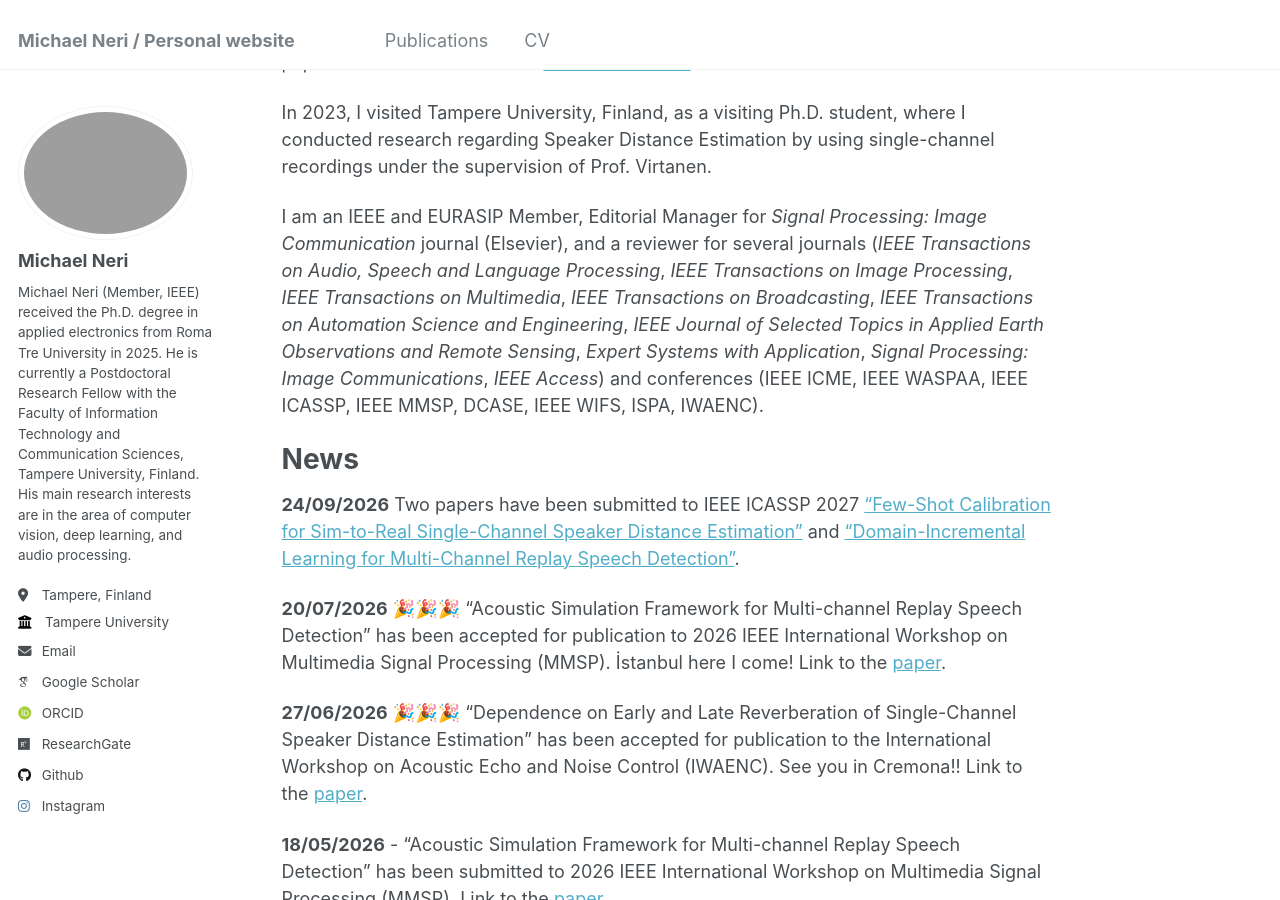
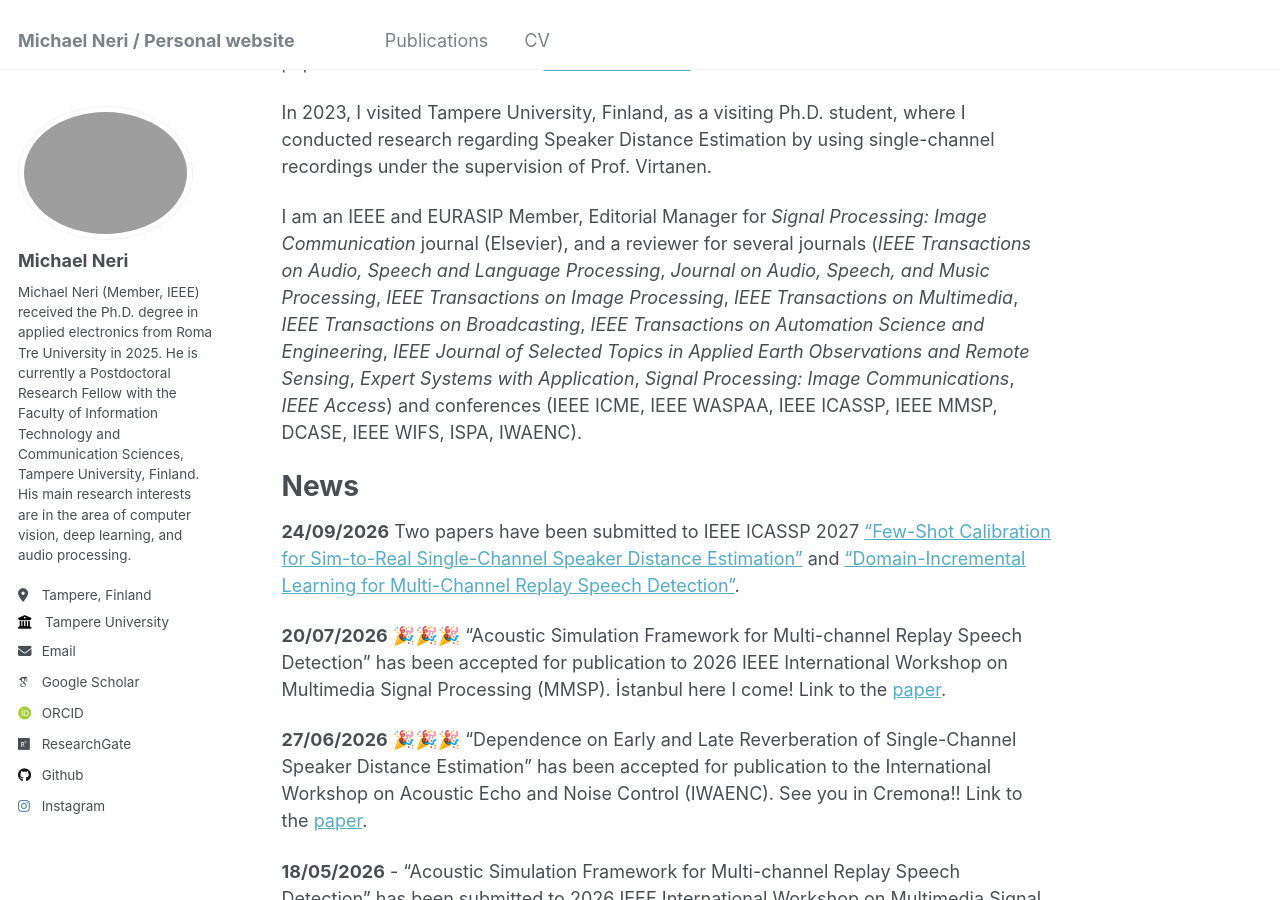
Before and after one commit to michaelneri/michaelneri.github.io, a Jekyll site: the page built from _pages/about.md, in a window 1280 px wide and 900 px high, scrolled down 571 px. Built offline with Jekyll 4.4.1, drawn with Linux system fonts in a browser that asks for light colours; some web fonts are replaced.

```diff
--- a/_pages/about.md
+++ b/_pages/about.md
@@ -17,7 +17,7 @@ I graduated in 2019 with a Laurea (B.Sc.) in Information Engineering (with a the
 
 In 2023, I visited Tampere University, Finland, as a visiting Ph.D. student, where I conducted research regarding Speaker Distance Estimation by using single-channel recordings under the supervision of Prof. Virtanen.
 
-I am an IEEE and EURASIP Member, Editorial Manager for _Signal Processing: Image Communication_ journal (Elsevier), and a reviewer for several journals (_IEEE Transactions on Audio, Speech and Language Processing_, _IEEE Transactions on Image Processing_, _IEEE Transactions on Multimedia_, _IEEE Transactions on Broadcasting_, _IEEE Transactions on Automation Science and Engineering_, _IEEE Journal of Selected Topics in Applied Earth Observations and Remote Sensing_, _Expert Systems with Application_, _Signal Processing: Image Communications_, _IEEE Access_) and conferences (IEEE ICME, IEEE WASPAA, IEEE ICASSP, IEEE MMSP, DCASE, IEEE WIFS, ISPA, IWAENC).
+I am an IEEE and EURASIP Member, Editorial Manager for _Signal Processing: Image Communication_ journal (Elsevier), and a reviewer for several journals (_IEEE Transactions on Audio, Speech and Language Processing_, _Journal on Audio, Speech, and Music Processing_,  _IEEE Transactions on Image Processing_, _IEEE Transactions on Multimedia_, _IEEE Transactions on Broadcasting_, _IEEE Transactions on Automation Science and Engineering_, _IEEE Journal of Selected Topics in Applied Earth Observations and Remote Sensing_, _Expert Systems with Application_, _Signal Processing: Image Communications_, _IEEE Access_) and conferences (IEEE ICME, IEEE WASPAA, IEEE ICASSP, IEEE MMSP, DCASE, IEEE WIFS, ISPA, IWAENC).
 
 
 News
```
